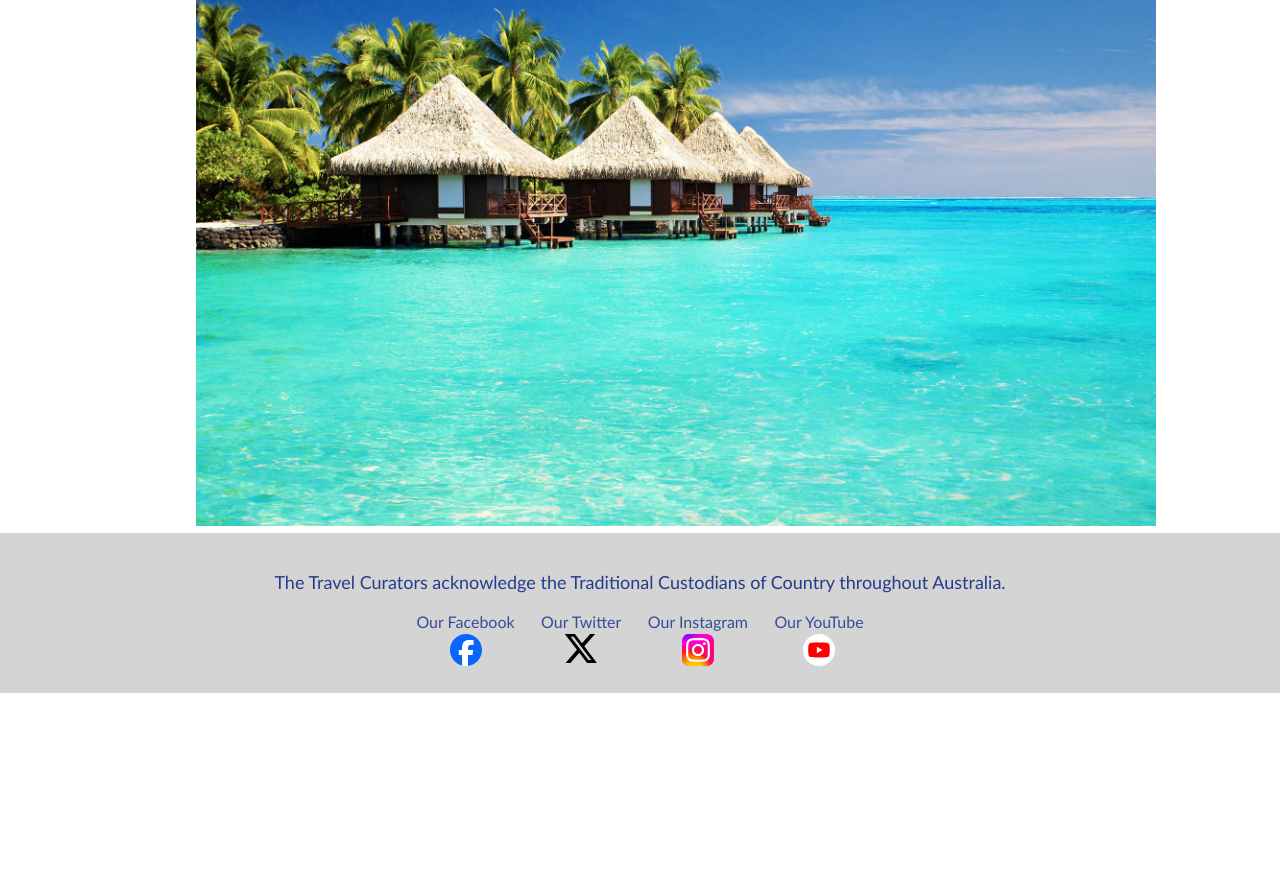
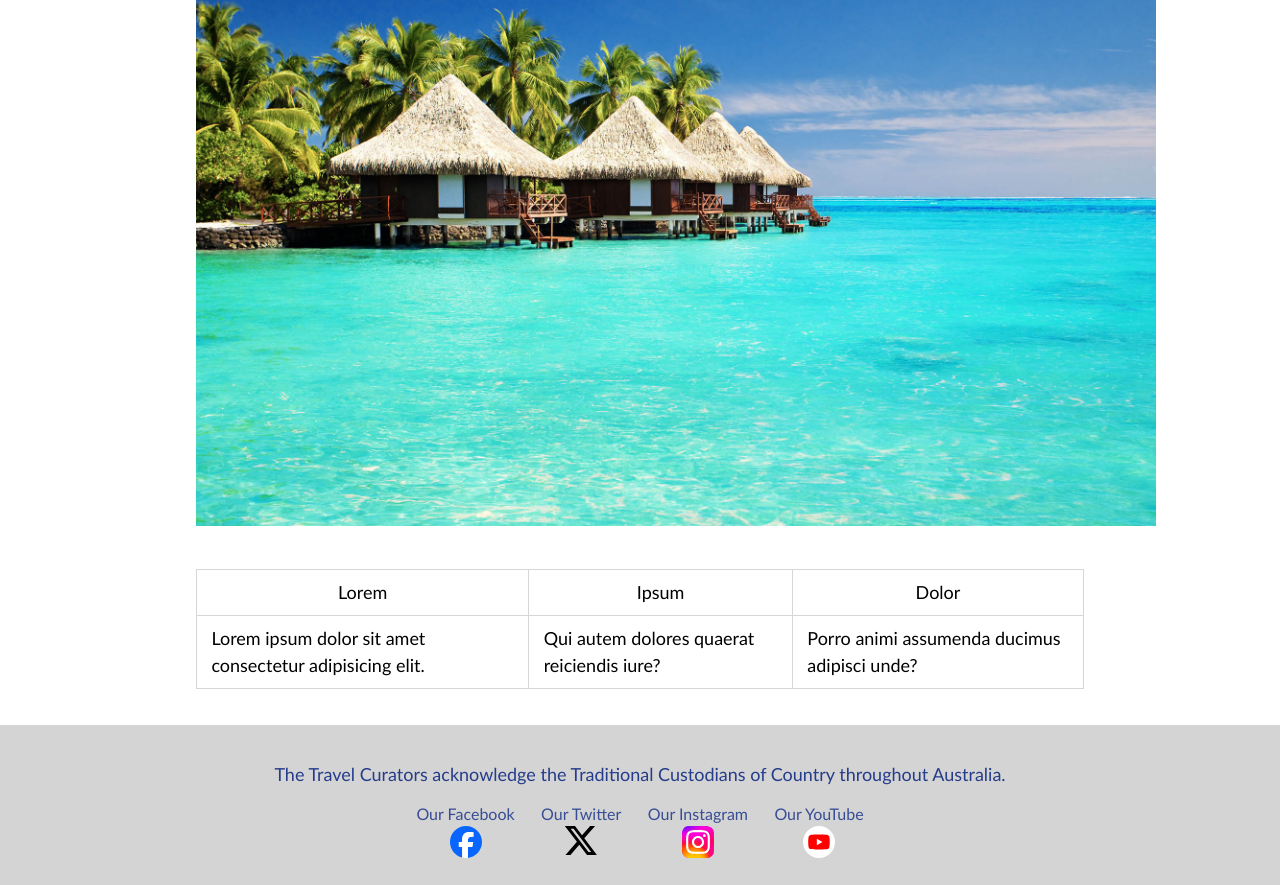
Before and after one commit to GlowstoneUnknown/TAFE_Assessment, a plain HTML site: page services.html in a window 1280 px wide. Shown: the part 1936-2821 px from the top of the page. Before the commit the page ends 2629 px from the top, so only its background shows below. Drawn offline with Linux system fonts and the light colour scheme; a web font is replaced by a local one.

Commit message:
Update services.html

```diff
--- a/services.html
+++ b/services.html
@@ -27,6 +27,18 @@
             <h3>Exclusive Travel Events</h3>
             <p>TTC invites all our members to exclusive travel events once every 2 months, Lorem ipsum dolor sit amet consectetur adipisicing elit. Odit voluptatum cum, dolores debitis veniam accusamus incidunt rem eos sit minima voluptate rerum doloremque natus? Quibusdam, repellendus officia maxime culpa sequi omnis minus facere nisi rem praesentium molestiae debitis vel alias incidunt illum odit accusantium pariatur provident!</p>
             <img src="images/AdobeStock_39219837.jpeg" width="960px">
+            <table>
+                <tr>
+                    <td style="text-align: center;">Lorem</td>
+                    <td style="text-align: center;">Ipsum</td>
+                    <td style="text-align: center;">Dolor</td>
+                </tr>
+                <tr>
+                    <td>Lorem ipsum dolor sit amet consectetur adipisicing elit.</td>
+                    <td>Qui autem dolores quaerat reiciendis iure?</td>
+                    <td>Porro animi assumenda ducimus adipisci unde?</td>
+                </tr>
+            </table>
         </main>
         <footer>
             <h4>The Travel Curators acknowledge the Traditional Custodians of Country throughout Australia.</h5>
@@ -40,4 +52,5 @@
             </div>
         </footer>
     </body>
+
 </html>
```
